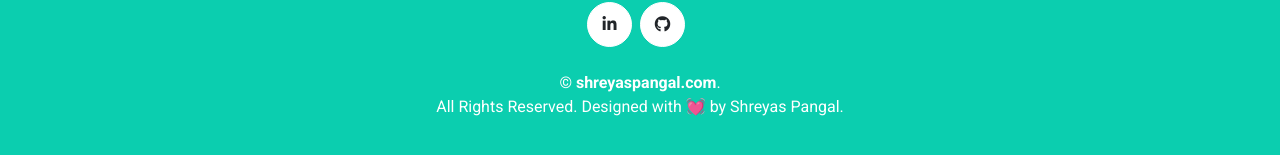
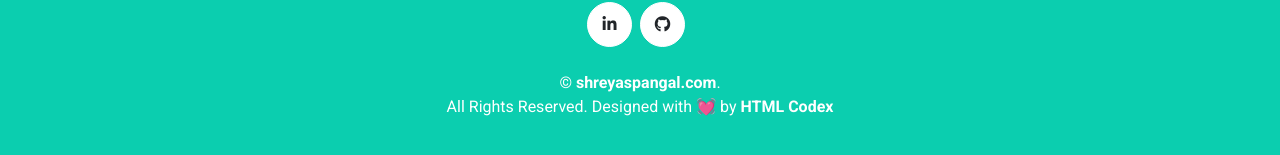
Before and after one commit to Shreyas-13-ops/portfolio-v2, a plain HTML site: page index.html in a window 1280 px wide. Shown: the part 4495-4650 px from the top of the page. Drawn offline with nearby package versions, Linux system fonts and the light colour scheme.

Commit message:
Update footer

```diff
--- a/index.html
+++ b/index.html
@@ -1012,10 +1012,10 @@
           &copy;
           <a class="text-white font-weight-bold" href="#">shreyaspangal.com</a
           >.<br />
-          All Rights Reserved. Designed with 💓 by Shreyas Pangal.
-          <!-- <a class="text-white font-weight-bold" href="https://htmlcodex.com"
+          All Rights Reserved. Designed with 💓 by
+          <a class="text-white font-weight-bold" href="https://htmlcodex.com"
             >HTML Codex</a
-          > -->
+          >
         </p>
       </div>
     </div>
```
Also changed, not shown: READ-ME.txt (deleted), freelancer-portfolio-template.jpg (deleted).
